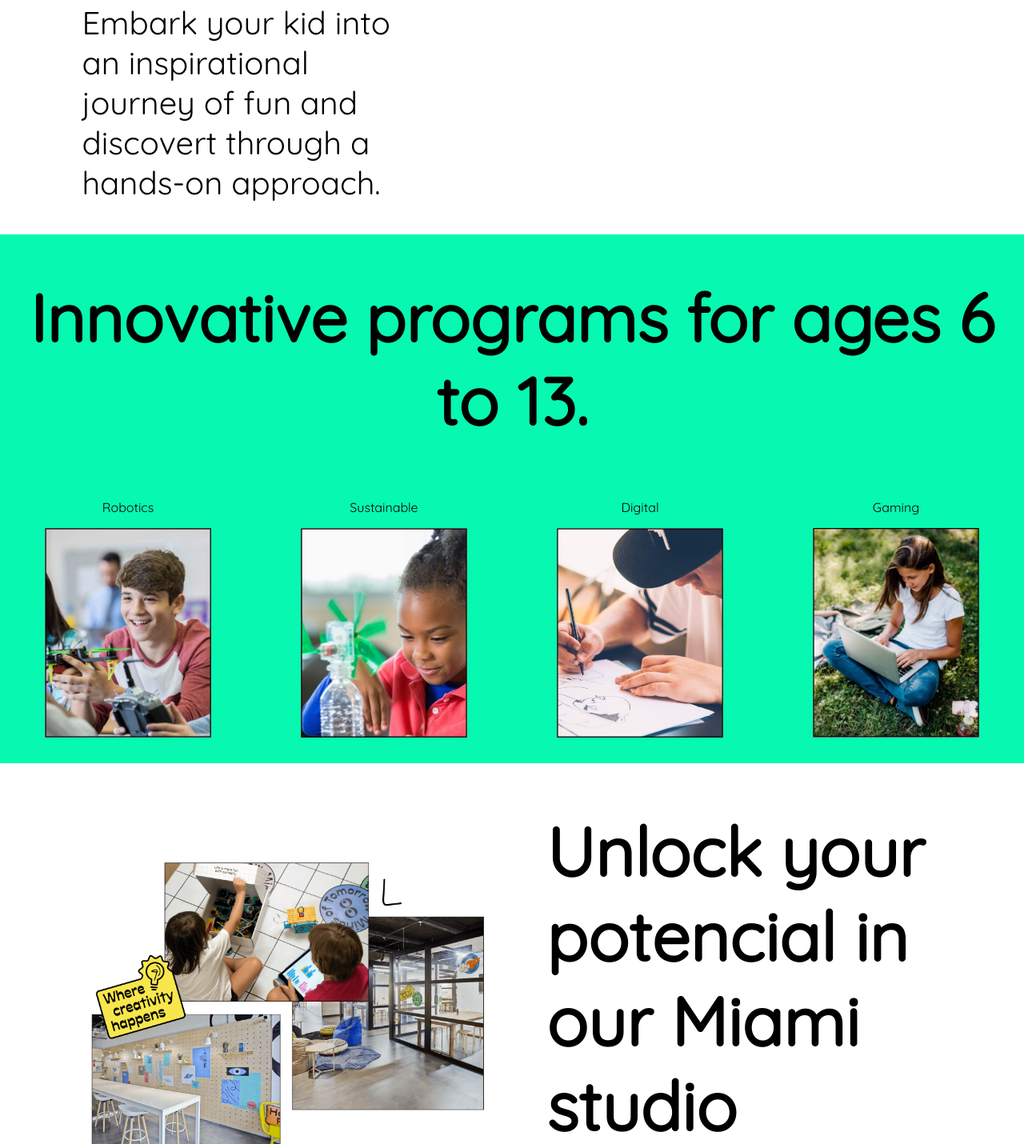
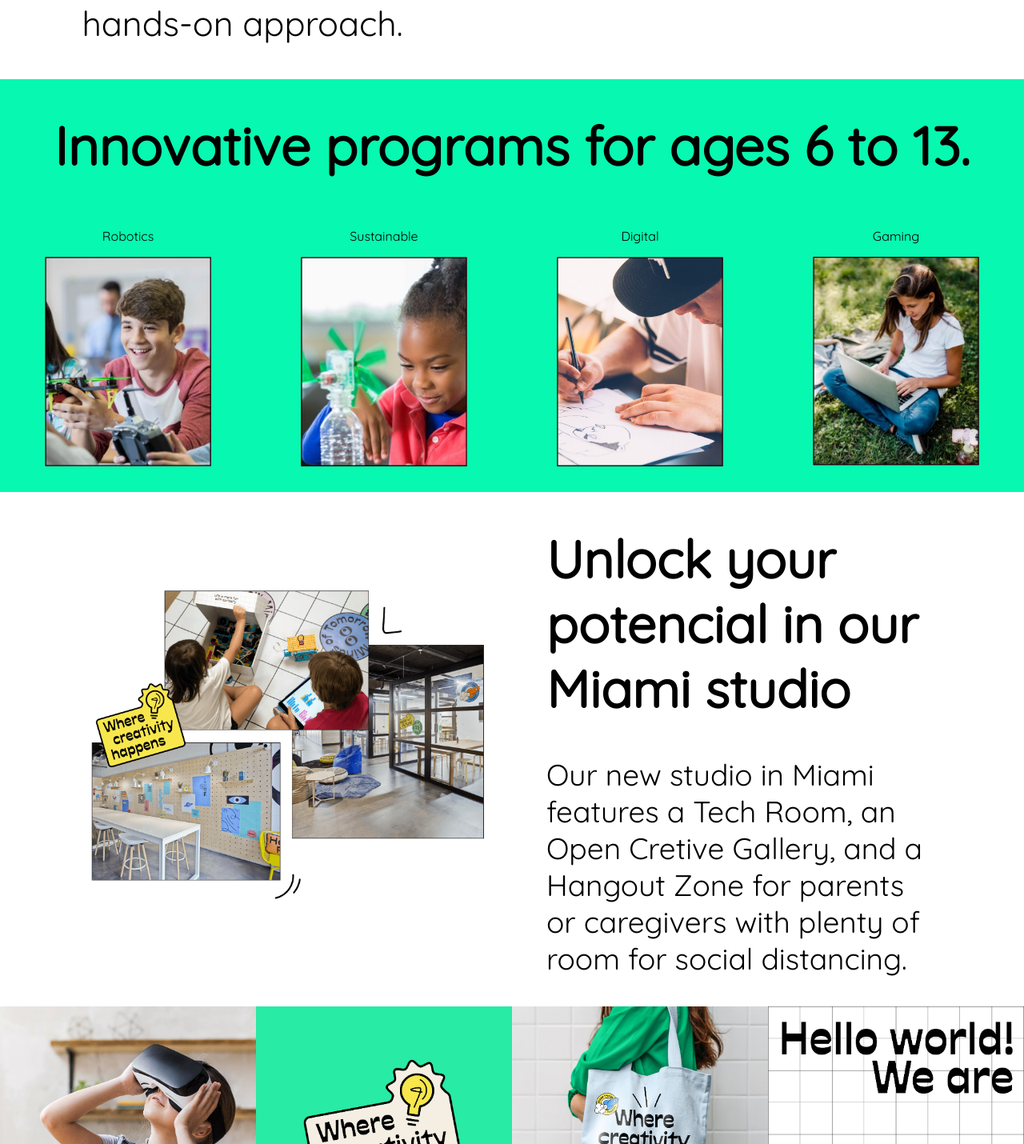
Before and after one commit to OriolGodoy/A7-MindosOfTomorrow, a plain HTML site: page index.html in a window 1280 px wide. Shown: the part 1370-2800 px from the top of the page at 80% size. Drawn offline with Linux system fonts and the light colour scheme.

Commit message:
sbftnjfr

```diff
--- a/css/style.css
+++ b/css/style.css
@@ -48,14 +48,15 @@ p {
 .section1 {
     height: 100%;
     width: 75%;
+    padding-top: 10%;
 }
 
 h1 {
-    font-size: 65px;
+    font-size: 55px;
 }
 
 .parrafo1 {
-    font-size: 40px;
+    font-size: 43px;
 }
 
 .p2 {
@@ -71,11 +72,11 @@ h1 {
 }
 
 .h4 {
-    font-size: 85px;
+    font-size: 65px;
 }
 
 .p4 {
-    font-size: 40px;
+    font-size: 20px;
 }
 
 .imgc3 {
@@ -86,7 +87,7 @@ h1 {
 
 .h2 {
     text-align: center;
-    font-size: 83px;
+    font-size: 67px;
 }
 
 .fondo {
@@ -115,7 +116,7 @@ h5 {
 }
 
 .h6 {
-    font-size: 90px;
+    font-size: 80px;
     text-align: center;
 }
 
@@ -145,7 +146,7 @@ body {
 }
 
 .p4 {
-    font-size: 45px;
+    font-size: 37px;
     text-align: left;
     padding-right: 4%;
 }
@@ -245,6 +246,9 @@ body {
     }
     .titulo {
         font-size: 43px;
+        background-image: url(../img/banner-2.jpg);
+        background-position: left;
+        height: 100vh;
     }
     h1 {
         padding-left: 1.5%;
```
